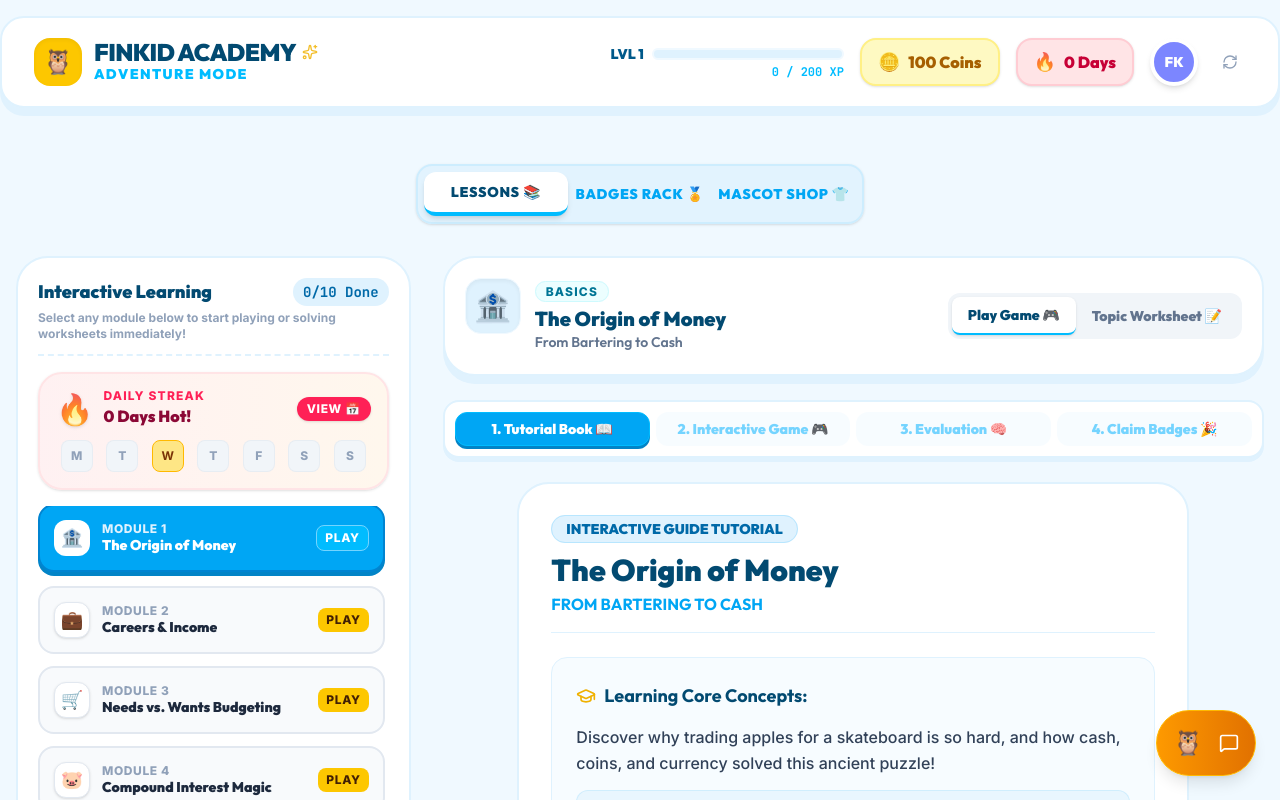
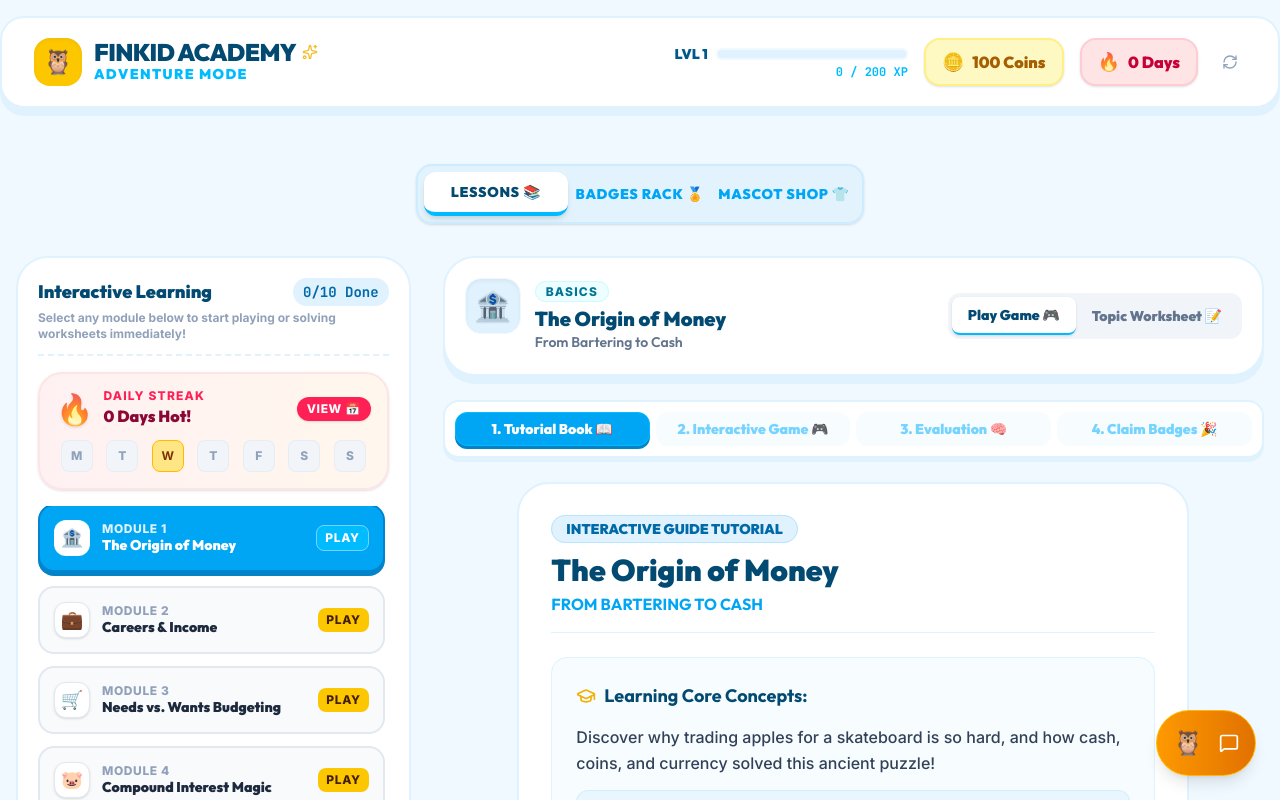
Before and after one commit to ealimon/FinKid-Academy, a React (Vite) app: page / in a window 1280 px wide. Shown: the top 800 px of the page. Built offline with nearby package versions, Linux system fonts and the light colour scheme.

Commit message:
refactor: update streak UI and remove profile avatar
Remove the static profile avatar from the header and rename the streak label to improve UI clarity and terminology.

```diff
--- a/src/App.tsx
+++ b/src/App.tsx
@@ -211,10 +211,6 @@ export default function App() {
               </span>
             </button>
 
-            {/* Profile Avatar */}
-            <div className="w-12 h-12 rounded-full border-4 border-white shadow-md bg-indigo-400 overflow-hidden flex items-center justify-center text-white font-black font-display text-sm select-none">
-              FK
-            </div>
 
             {/* Reset Stats */}
             <button
--- a/src/components/StreakModal.tsx
+++ b/src/components/StreakModal.tsx
@@ -134,7 +134,7 @@ export default function StreakModal({ isOpen, onClose, progress, onUpdateProgres
               </div>
               <div>
                 <span className="text-xs bg-white/20 font-black px-2.5 py-0.5 rounded-full uppercase tracking-wider">
-                  DUOLINGO-STYLE STREAK
+                  DAILY STREAK
                 </span>
                 <h3 className="text-2xl font-black font-display tracking-tight mt-1">
                   {streakCount} Day Learning Streak!
```
